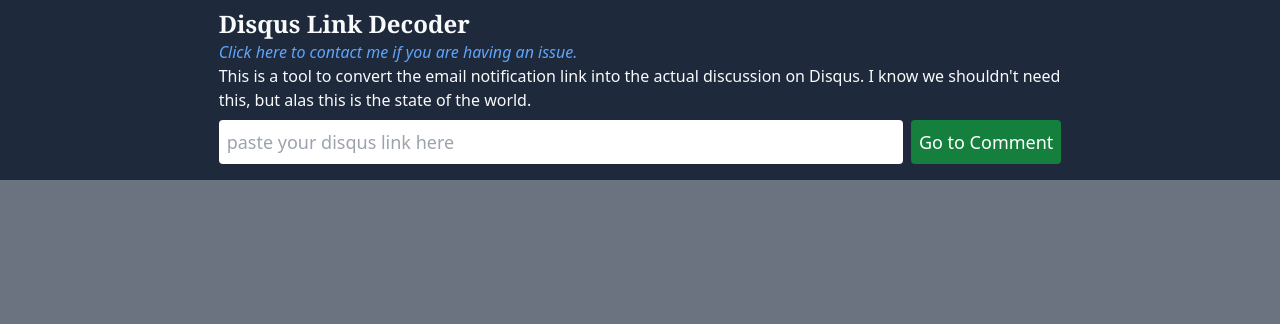
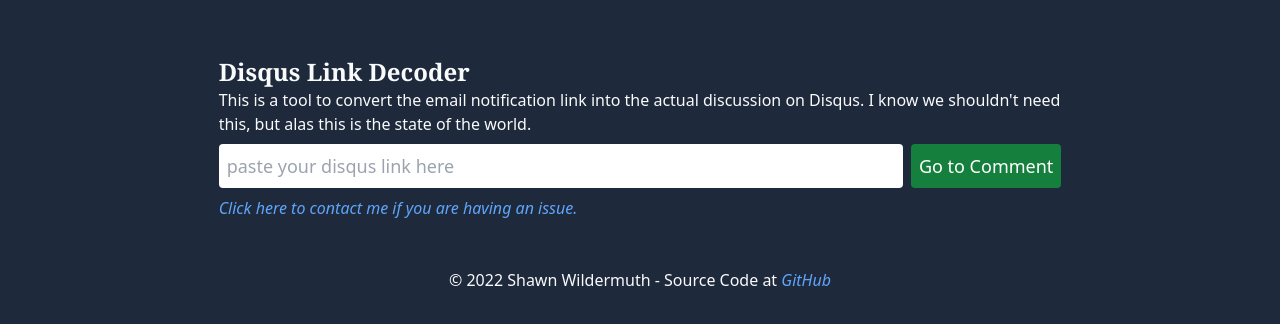
Before and after one commit to shawnwildermuth/decodeDiscusLinks, a website: page src/index.html in a window 1280 px wide. Drawn offline with Linux system fonts and the light colour scheme.

Commit message:
Update look and feel

```diff
--- a/src/index.html
+++ b/src/index.html
@@ -8,16 +8,9 @@
     <title>Disqus Link Decoder for Pluralsight Authors</title>
   </head>
   <body class="bg-gray-500">
-    <div class="mx-auto container bg-slate-800 text-gray-50 p-2">
+    <div class="mx-auto container bg-slate-800 text-gray-50 p-2 min-h-screen">
       <div class="mx-auto w-full md:w-2/3">
-        <h1 class="text-2xl font-bold font-serif">Disqus Link Decoder</h1>
-        <div>
-          <a
-            href="mailto:shawn@wildermuth.com?subject=Disqus Decoder Issue"
-            class="text-blue-400 hover:text-blue-600 italic"
-            >Click here to contact me if you are having an issue.</a
-          >
-        </div>
+        <h1 class="text-2xl font-bold font-serif mt-12">Disqus Link Decoder</h1>
         <p>
           This is a tool to convert the email notification link into the actual
           discussion on Disqus. I know we shouldn't need this, but alas this is
@@ -42,7 +35,15 @@
             </button>
           </div>
         </div>
+        <div>
+          <a
+            href="mailto:shawn@wildermuth.com?subject=Disqus Decoder Issue"
+            class="text-blue-400 hover:text-blue-600 italic"
+            >Click here to contact me if you are having an issue.</a
+          >
+        </div>
       </div>
+      <footer class="text-center mt-12">&copy; 2022 Shawn Wildermuth - Source Code at <a class="text-blue-400 hover:text-blue-600 italic" href="https://github.com/shawnwildermuth/decodedisquslinks">GitHub</a></footer>
     </div>
   </body>
   <script src="disqusdecoder.js"></script>
```
Also changed, not shown: src/disqusdecoder.css, 1 other file.
